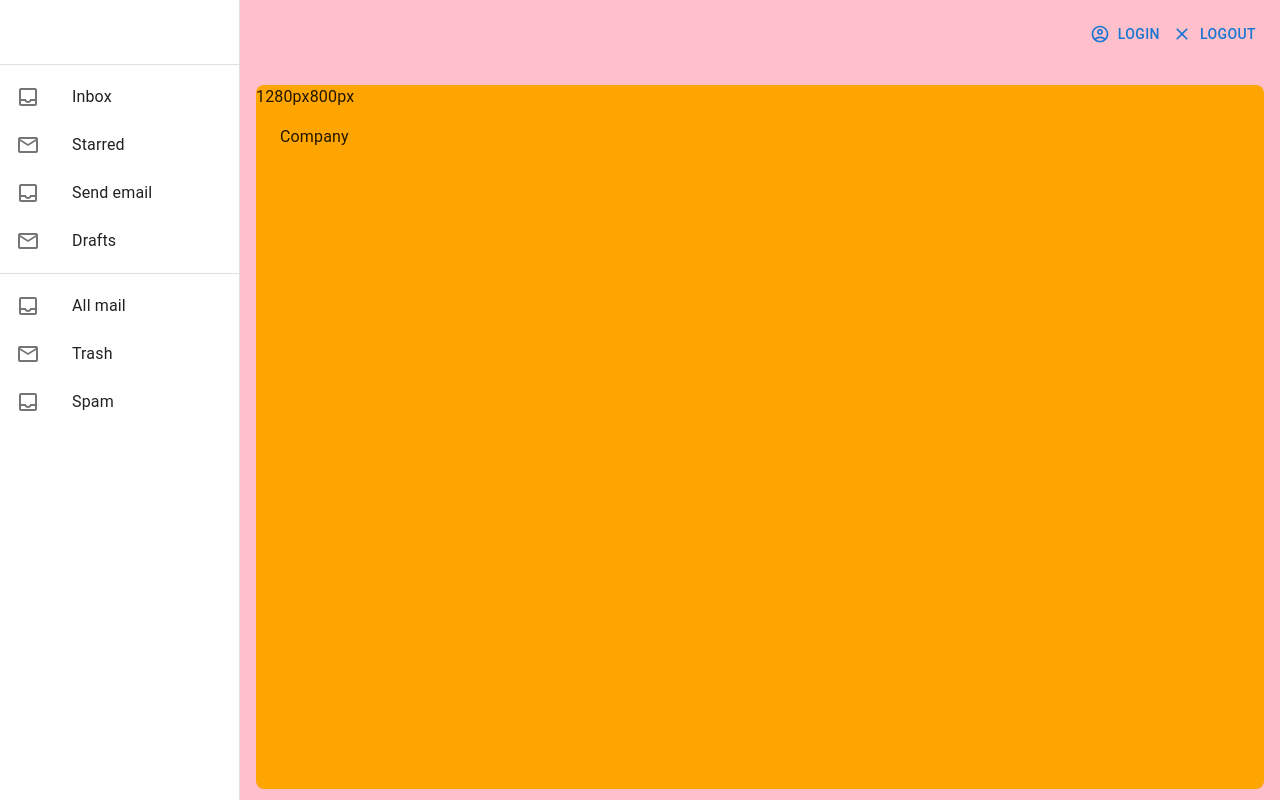
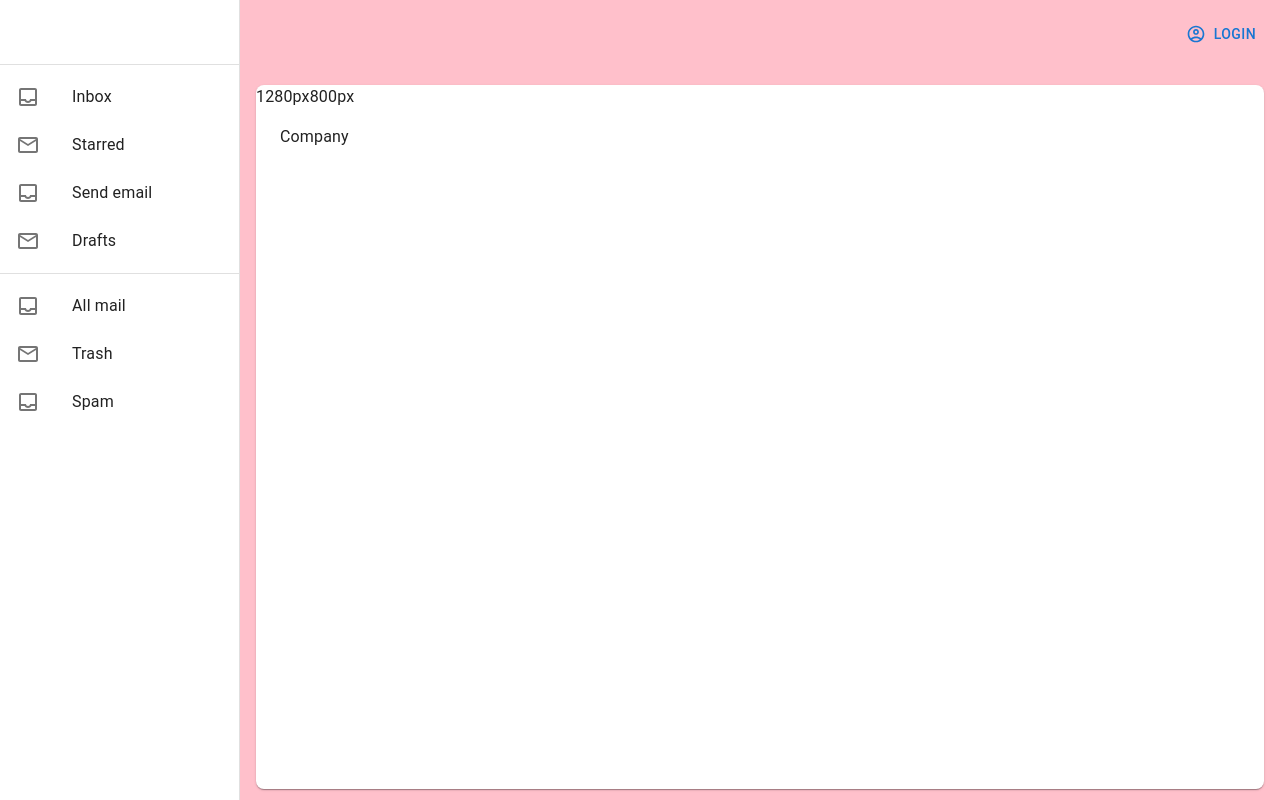
Before and after one commit to ftovo96/movether-fe-pw-14-tf, a Next.js app: page /main/company in a window 1280 px wide. Built offline with nearby package versions, Linux system fonts and the light colour scheme.

Commit message:
Logica base bottoni login/logout

```diff
--- a/app/main/layout.tsx
+++ b/app/main/layout.tsx
@@ -7,7 +7,7 @@
 // // import { MenuOutlined } from "@mui/icons-material";
 
 import { AccountCircleOutlined, CloseOutlined, DeleteOutline, FavoriteOutlined, InboxOutlined, LocationOnOutlined, MailOutlineOutlined, RestoreOutlined } from "@mui/icons-material";
-import { BottomNavigation, BottomNavigationAction, Button, Typography } from "@mui/material";
+import { BottomNavigation, BottomNavigationAction, Button, Paper, Typography } from "@mui/material";
 import AppBar from "@mui/material/AppBar/AppBar";
 import Box from "@mui/material/Box/Box";
 import CssBaseline from "@mui/material/CssBaseline/CssBaseline";
@@ -372,20 +372,23 @@ export default function Layout({
 					Photos
 				</Typography> */}
 				<Box component="div" sx={{ flexGrow: 1 }}></Box>
-				<Button  startIcon={<AccountCircleOutlined />} onClick={() => login()}>
-					Login
-				</Button>
-				<Button  startIcon={<CloseOutlined />} onClick={() => logout()}>
-					Logout
-				</Button>
+				{
+					LoginProvider.isLoggedIn() ?
+						<Button  startIcon={<CloseOutlined />} onClick={() => logout()}>
+							Logout
+						</Button> :
+						<Button  startIcon={<AccountCircleOutlined />} onClick={() => router.push('/login')}>
+							Login
+						</Button>
+				}
 			</Box>
-			<Box height={contentHeight} sx={{ overflow: 'scroll', margin: 2, borderRadius: 2, backgroundColor: 'orange' }}>
+			<Paper elevation={isMobile? 0 : 1} sx={{ height: contentHeight + 'px', overflow: 'scroll', margin: 2, borderRadius: 2 }}>
 				<Box>
 					{windowSize.width}px
 					{windowSize.height}px
 					{children}
 				</Box>
-			</Box>
+			</Paper>
 			<Box sx={{ display: { md: 'none', lg: 'none' } }}>
 			         <BottomNavigation
           showLabels
```
